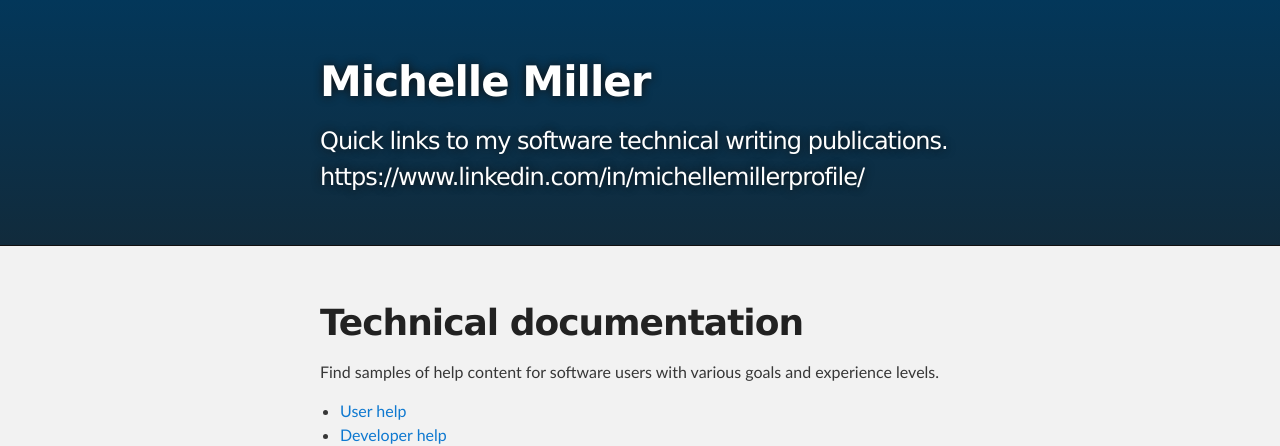
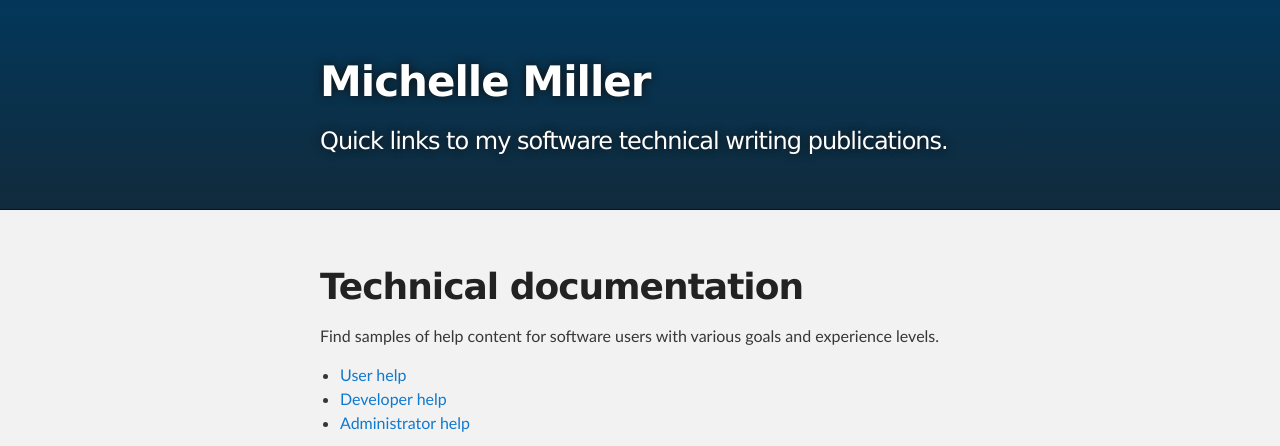
Before and after one commit to michelle-miller/michelle-miller.github.io, a Jekyll site: the page built from README.md, in a window 1280 px wide and 900 px high, cut to the strip 0-446 px from the top of the window. Built offline with Jekyll 4.4.1, drawn with Linux system fonts in a browser that asks for light colours; our own code applies the rules of GitHub Pages for plain Markdown files; part of the change alters nothing that is shown.

Commit message:
remove link

```diff
--- a/_config.yml
+++ b/_config.yml
@@ -1,5 +1,5 @@
 title: Michelle Miller
-description: Quick links to my software technical writing publications. https://www.linkedin.com/in/michellemillerprofile/
+description: Quick links to my software technical writing publications.
 show_downloads: false
 google_analytics:
 theme: jekyll-theme-slate
```
